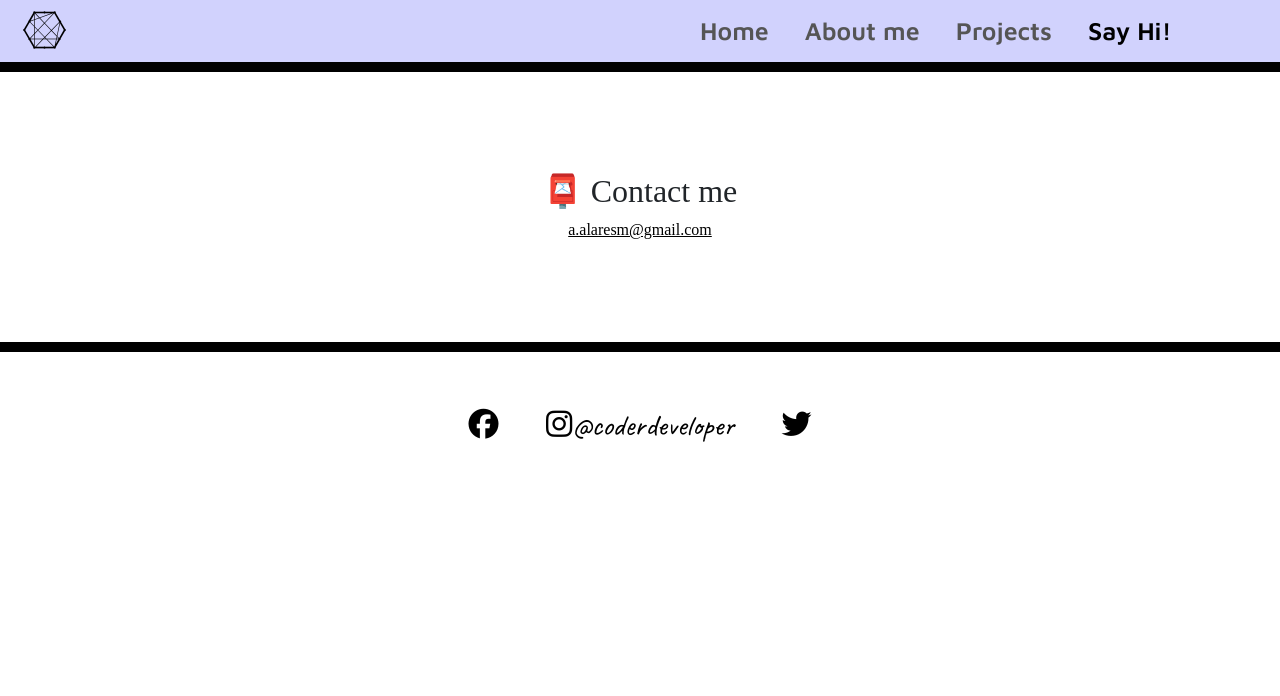
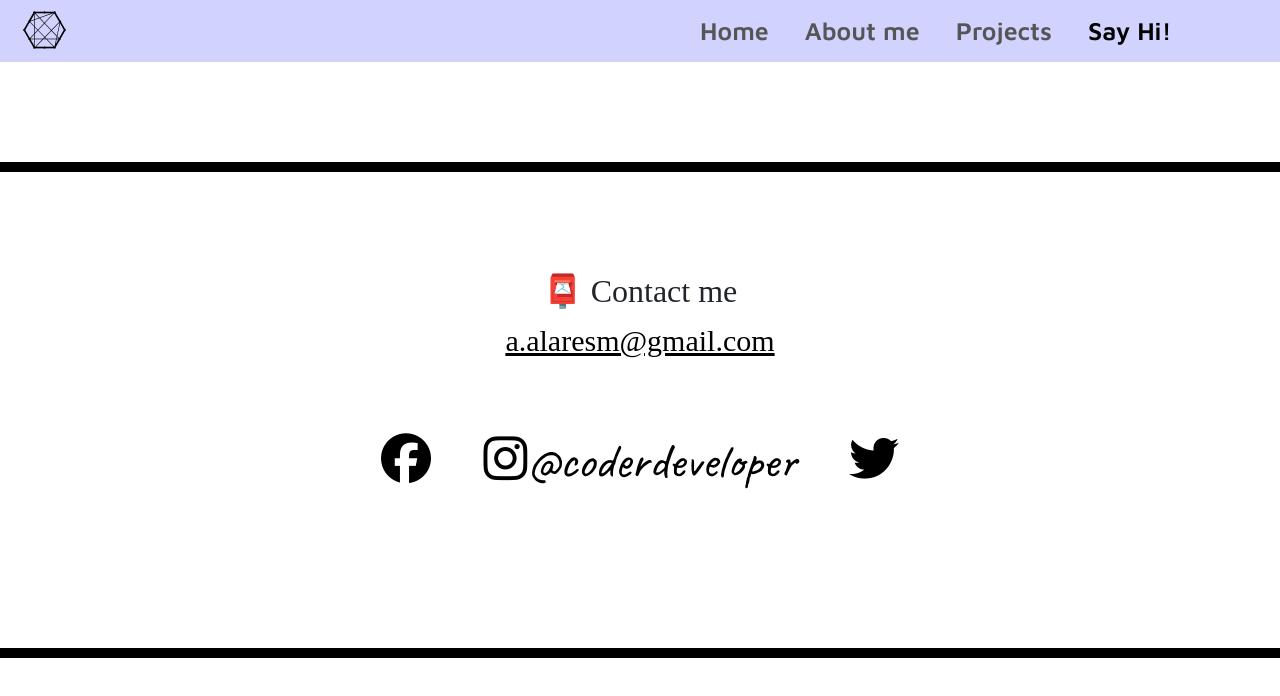
Before and after one commit to antonellaOvO/portfolio-challenge, a website built with Parcel: page sayhi.html in a window 1280 px wide. Built offline with nearby package versions, Linux system fonts and the light colour scheme.

Commit message:
Added css on Contact Section

```diff
--- a/package.json
+++ b/package.json
@@ -1,5 +1,5 @@
 {
-  "name": "my-portfolio",
+  "name": "portfolio-challenge",
   "version": "1.0.0",
   "description": "",
   "main": "index.html",
--- a/src/styles.css
+++ b/src/styles.css
@@ -257,8 +257,15 @@ a {
 
 /*From here goes on for sayhi.html*/
 .contact {
+  font-size: 30px;
   text-align: center;
+  margin-top: 100px;
   padding: 100px;
   border-top: 10px solid black;
   border-bottom: 10px solid black;
 }
+
+.contact footer {
+  font-size: 50px;
+  margin-top: 60px;
+}
```
Also changed, not shown: sayhi.html (+2 -2 lines).
